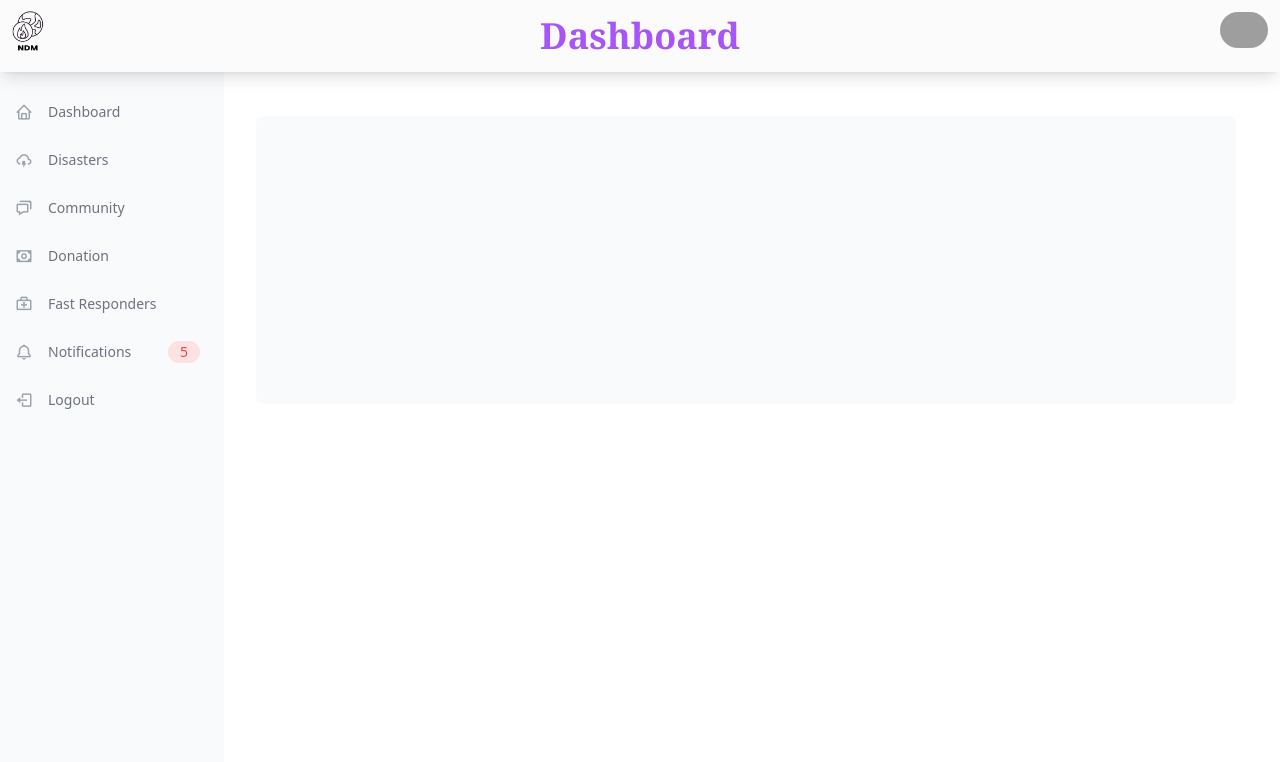
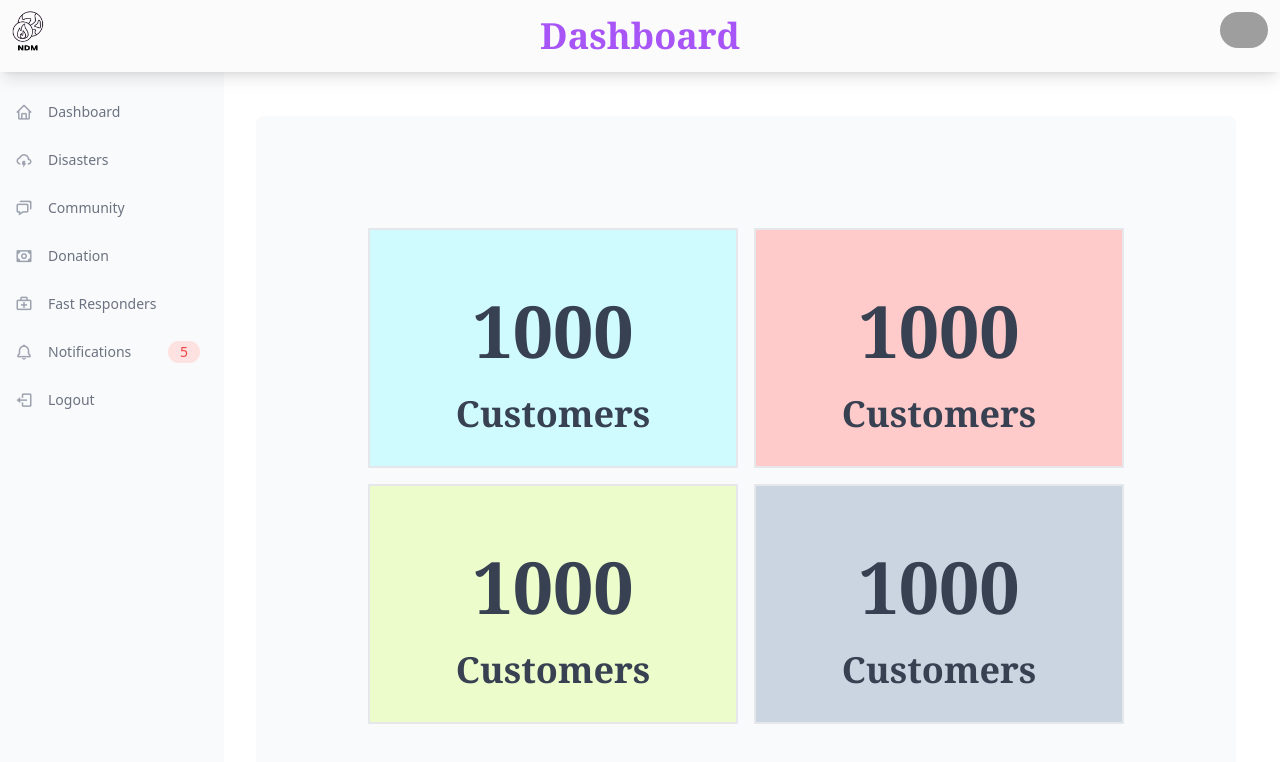
Before and after one commit to yidid/natural_disaster_management, a React (Create React App) app: page / in a window 1280 px wide. Shown: the top 762 px of the page. Built offline with nearby package versions, Linux system fonts and the light colour scheme; grey boxes are pictures that could not be loaded.

Commit message:
adding dashbord component

```diff
--- a/src/pages/dashboard.js
+++ b/src/pages/dashboard.js
@@ -4,12 +4,35 @@ import CommunityAdmin from "../components/sidebar";
 
 const Dashboard = ()=>{
     return(
-        <div>
+        <>
               <CommunityAdmin name="Dashboard"/>
-             <div class="block rounded-lg  z-1 bg-gray-50 ml-64 mb-96 p-36 m-11 dark:bg-grey-100">
-               </div>
+             <div class="block rounded-lg z-1 bg-gray-50 ml-64 mb-96 p-28 m-11 dark:bg-grey-100">
 
-             </div>
+             <div class="m grid grid-cols-2 gap-4 ">
+            <div class="box-border h-60 w-78  border-2 bg-cyan-100">
+            <h1 className="text-center text-7xl  font-bold font-serif text-gray-700  pt-16">1000</h1>
+            <h1 className="text-center text-4xl  font-bold font-serif text-gray-700  pt-7">Customers</h1>
+            </div>
+            <div class="box-border h-60 w-78  border-2 bg-red-200">
+            <h1 className="text-center text-7xl  font-bold font-serif text-gray-700   pt-16">1000</h1>
+            <h1 className="text-center text-4xl  font-bold font-serif text-gray-700  pt-7">Customers</h1>
+            </div>
+            <div class="box-border h-60 w-78  border-2 bg-lime-100">
+            <h1 className="text-center text-7xl  font-bold font-serif text-gray-700   pt-16">1000</h1>
+            <h1 className="text-center text-4xl  font-bold font-serif text-gray-700  pt-7">Customers</h1>
+            </div>
+            <div class="box-border h-60 w-78  border-2 bg-slate-300">
+            <h1 className="text-center text-7xl  font-bold font-serif text-gray-700   pt-16">1000</h1>
+            <h1 className="text-center text-4xl  font-bold font-serif text-gray-700  pt-7">Customers</h1>
+            </div>
+
+
+</div>
+</div>
+
+               </>
+
+
 
 
 
```
